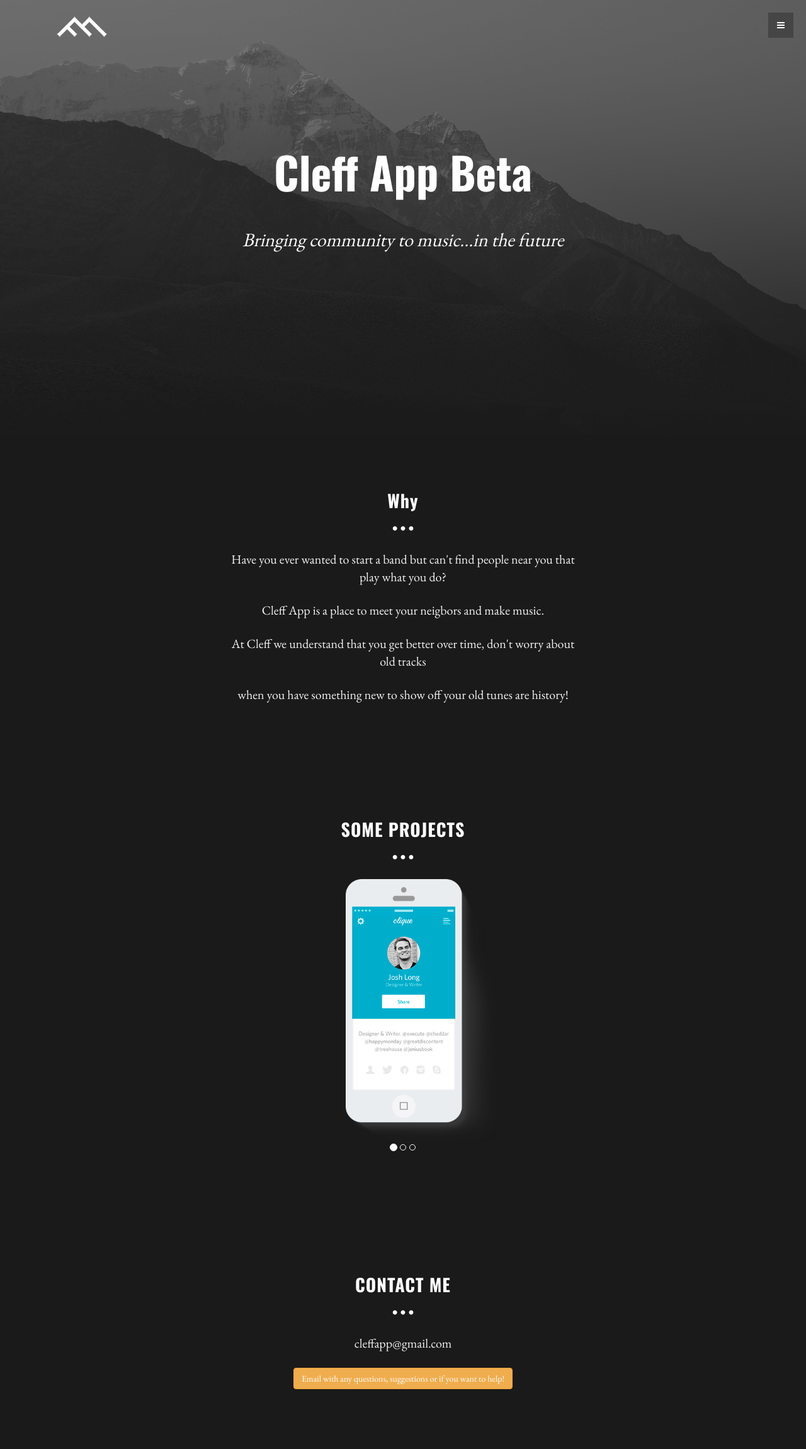
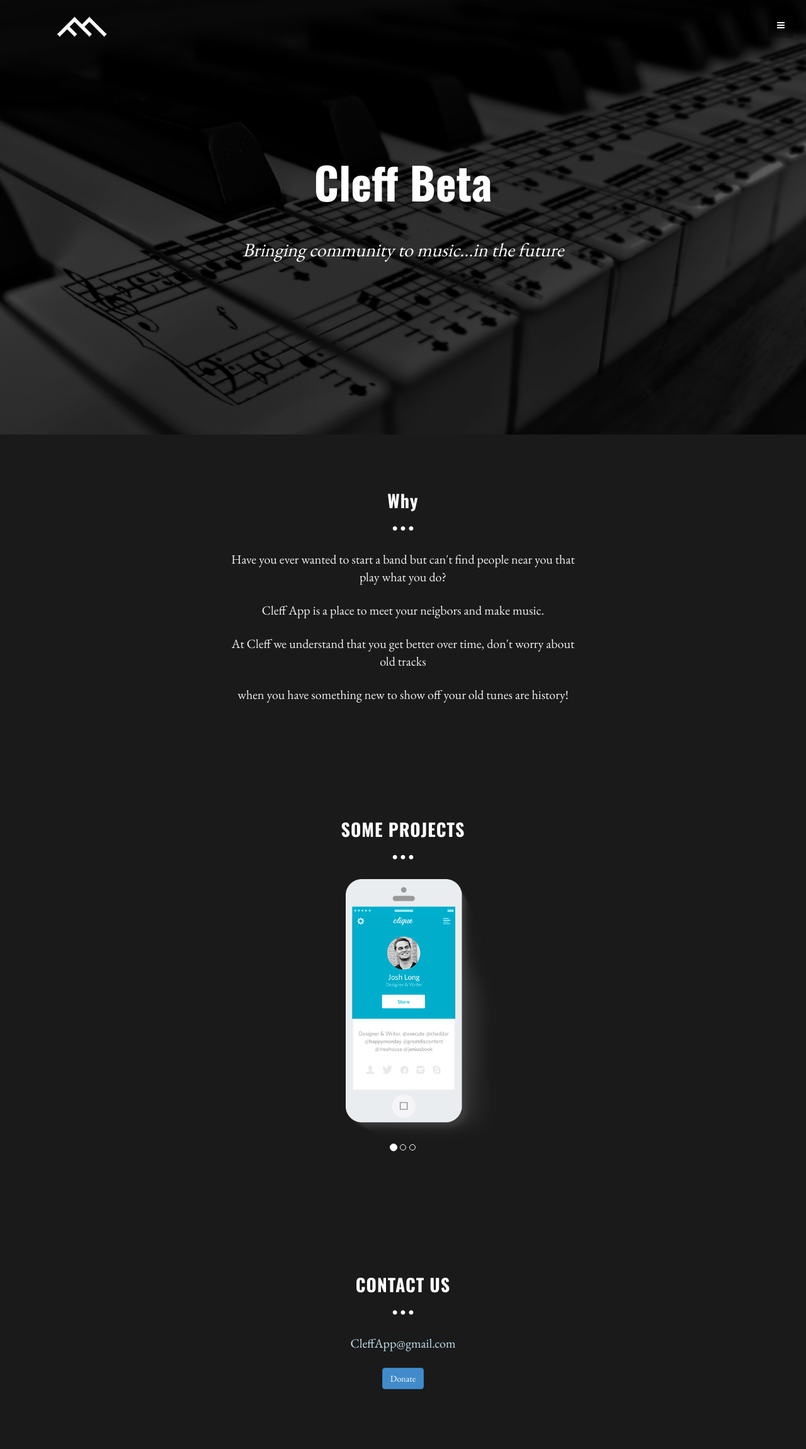
Before and after one commit to lancekrogers/Django-Rest-Framework-Backend-App, a Django app: page / in a window 1280 px wide. Shown: the whole page at 63% size. Run offline with Django 3.2, Linux system fonts and the light colour scheme; some libraries are stand-ins or nearby versions.

Commit message:
making progress

```diff
--- a/cleff/preapplanding/templates/preapplanding/index.html
+++ b/cleff/preapplanding/templates/preapplanding/index.html
@@ -95,9 +95,8 @@
 			<a href="#about" class="smoothScroll">Why</a>
 			<a href="#portfolio" class="smoothScroll">What to Expect</a>
 			<a href="#contact" class="smoothScroll">Contact</a>
-			<a href="#"><i class="icon-facebook"></i></a>
+			<a href="https://www.facebook.com/cleffapp" target="_blank"><i class="icon-facebook"></i></a>
 			<a href="#"><i class="icon-twitter"></i></a>
-			<a href="#"><i class="icon-dribbble"></i></a>
 			<a href="#"><i class="icon-envelope"></i></a>
 		</div>
 
@@ -116,7 +115,7 @@
 			</div>
 			<br>
 			<div class="row">
-				<h1>Cleff App Beta</h1>
+				<h1>Cleff Beta</h1>
 				<br>
 				<h3>Bringing community to music...in the future</h3>
 				<br>
@@ -189,12 +188,12 @@
 	<div id="f">
 		<div class="container">
 			<div class="row">
-				<h3>CONTACT ME</h3>
+				<h3>CONTACT US</h3>
 				<p class="centered"><i class="icon icon-circle"></i><i class="icon icon-circle"></i><i class="icon icon-circle"></i></p>
 
 				<div class="col-lg-6 col-lg-offset-3">
-					<p>cleffapp@gmail.com</p>
-					<p><button type="button" class="btn btn-warning">Email with any questions, suggestions or if you want to help! </button></p>
+					<p><a href="mailto:cleffapp@gmail.com">CleffApp@gmail.com</a></p>
+					<p><button type="button" class="btn btn-primary">Donate</button></p>
 				</div>
 			</div>
 		</div>
--- a/cleff/static/minimal/theme/assets/css/main.css
+++ b/cleff/static/minimal/theme/assets/css/main.css
@@ -38,7 +38,7 @@
 
 /* Links */
 a {
-    color: #f85c37;
+    color: #c4e3f3;
     word-wrap: break-word;
 
     -webkit-transition: color 0.1s ease-in, background 0.1s ease-in;
@@ -79,7 +79,7 @@
    ========================================================================== */
 
 #headerwrap {
-	background: url(../img/header-bg.jpg) no-repeat center top;
+	background: url(../img/dark.jpg) no-repeat center top;
 	margin-top: -10px;
 	padding-top:20px;
 	text-align:center;
@@ -100,9 +100,9 @@
 }
 
 #headerwrap h1 {
-	margin-top: 150px;
+	margin-top: 2.375em;
 	color: white;
-	font-size: 70px;
+	font-size: 4.375em;
 	font-weight: 700;
 }
 
@@ -190,7 +190,7 @@
 }
 
 .menu h1.logo a:hover {
-	color: #f85c37;
+	color: black;
 }
 
 .menu img.logo {
```
Also changed, not shown: cleff/engine/views.py (+6 -5 lines), cleff/static/minimal/theme/assets/img/dark.jpg (added).
